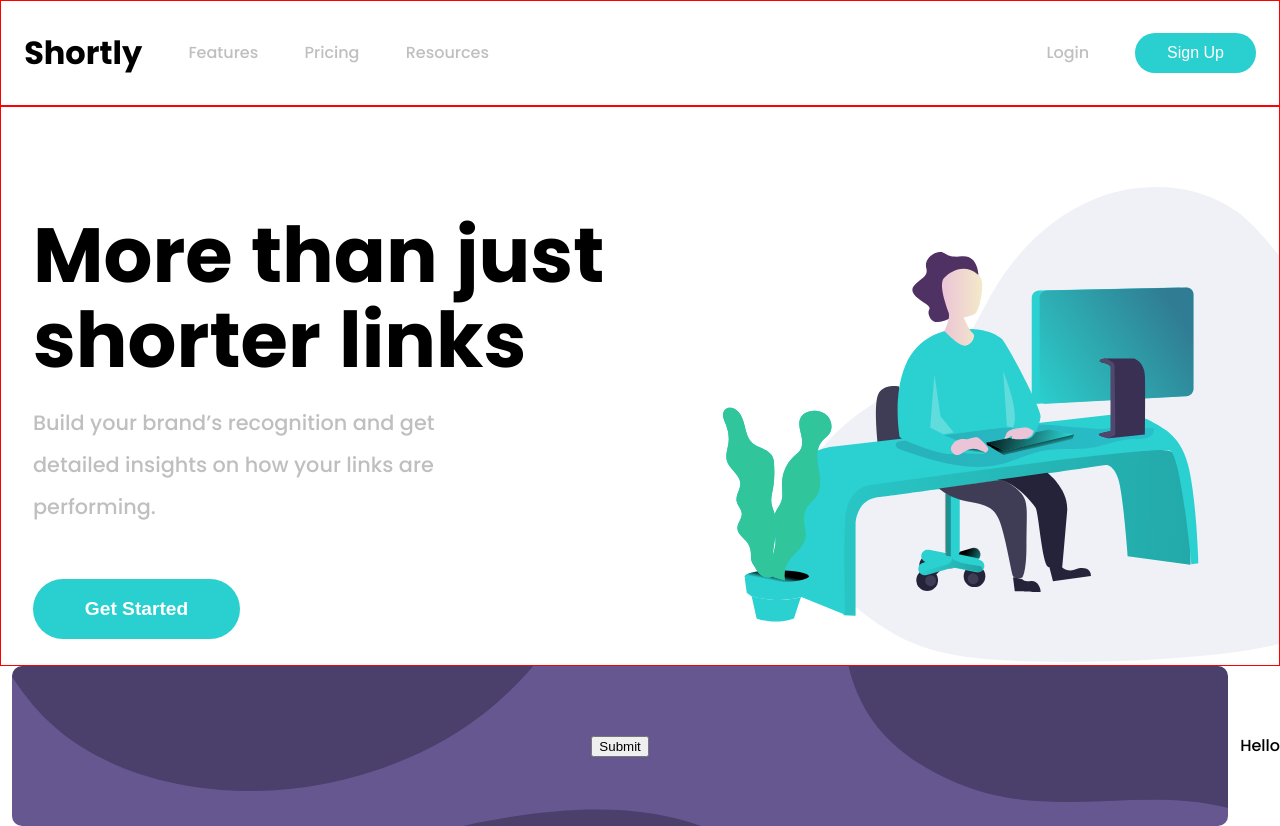
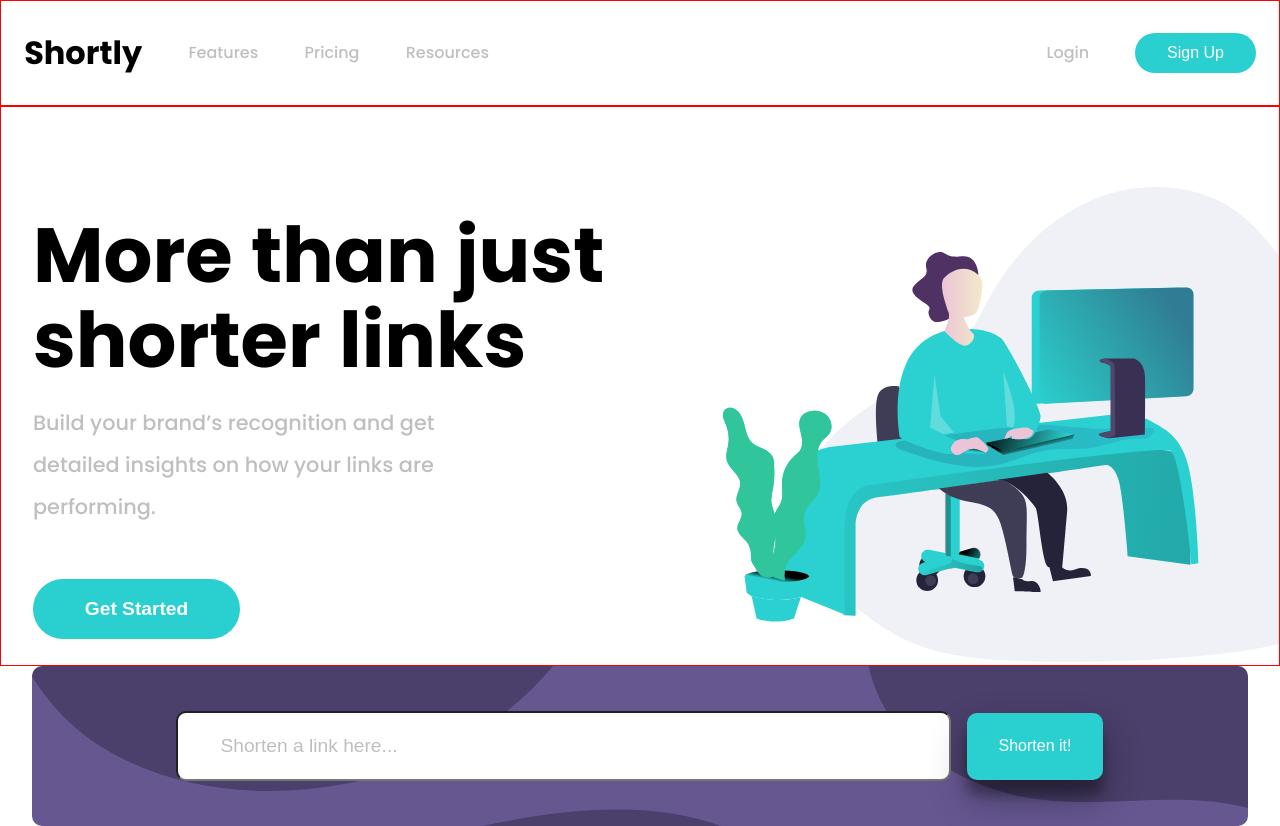
Before and after one commit to eralpkor/url-shortening, a React (Create React App) app: page / in a window 1280 px wide. Built offline with nearby package versions, Linux system fonts and the light colour scheme.

Commit message:
Add form functions

```diff
--- a/src/components/Shortener.jsx
+++ b/src/components/Shortener.jsx
@@ -8,18 +8,33 @@ class Shortener extends React.Component {
         link: ''
       }
   }
-  handleClick = (event) => {
+  handleChange = (event) => {
     this.setState({ url: event.target.value})
   }
+
+  handleSubmit = (event) => {
+    alert('This url was submitted: ' + this.state.url);
+    this.setState({url: ''})
+
+    event.preventDefault();
+  }
+
   render(){
     return(
       <div className='Shortener'>
         <div className="Shortener-search">
-          <form onSubmit={this.handleClick}>
-            <input type='submit' value={this.state.value}></input>
+          <form  onSubmit={this.handleSubmit}>
+            <input
+              className='Shortener-form'
+              placeholder='Shorten a link here...'
+              type='text' name='name'
+              value={this.state.url || ''}
+              onChange={this.handleChange}
+            />
+            <input  className='Shortener-button' type='submit' value='Shorten it!'></input>
+            {/* <button className='Shortener-button' type='submit' >Shorten it!</button> */}
           </form>
         </div>
-        <h1>Hello</h1>
       </div>
     )
   }
```
Also changed, not shown: 1 other file (tests, documents, lock files or other folders).
